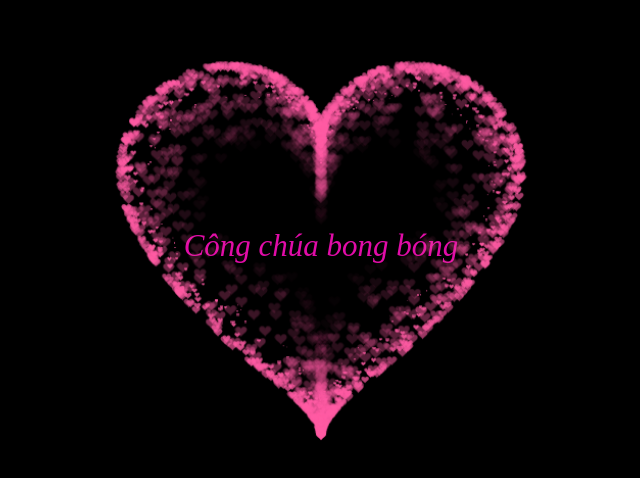
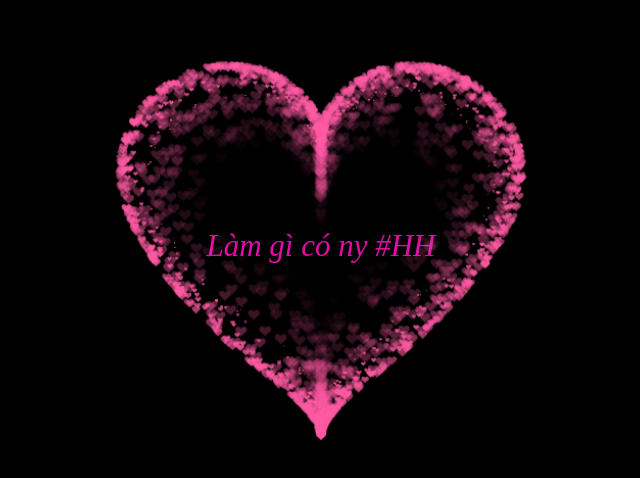
Before and after one commit to longhoafng/loveyou, a plain HTML site: page index.html in a window 1280 px wide. Shown: the part 152-630 px from the top of the page, without its empty margins (319-959 px from the left). Drawn offline with Linux system fonts and the light colour scheme.

Commit message:
làm gì có ny

```diff
--- a/index.html
+++ b/index.html
@@ -380,7 +380,8 @@
         justify-content: center;
         margin-bottom: 5px;
         text-align: center;">
-        Công chúa bong bóng
+        Làm gì có ny
+        #HH
     </div>
 </body>
 
```
